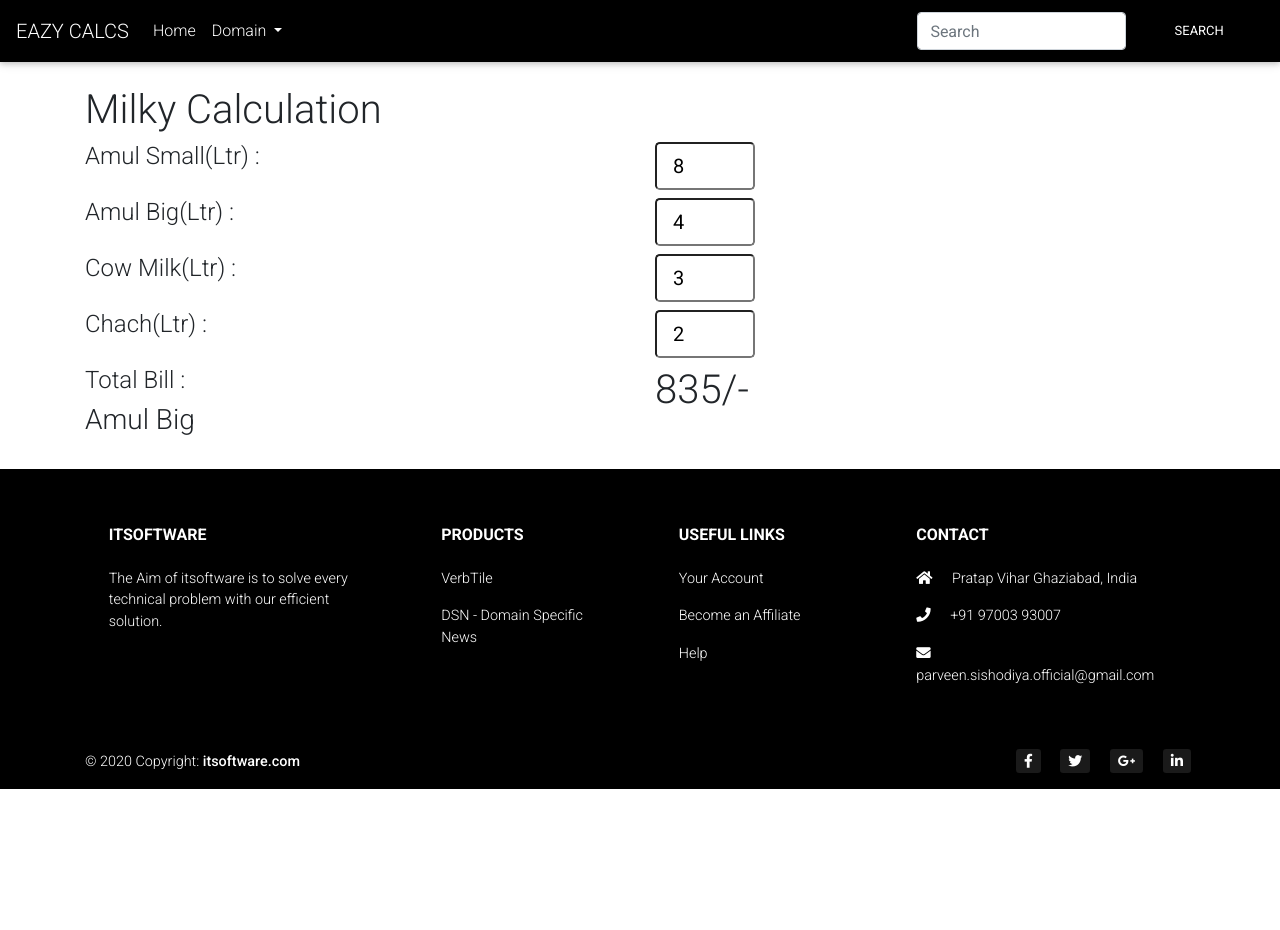
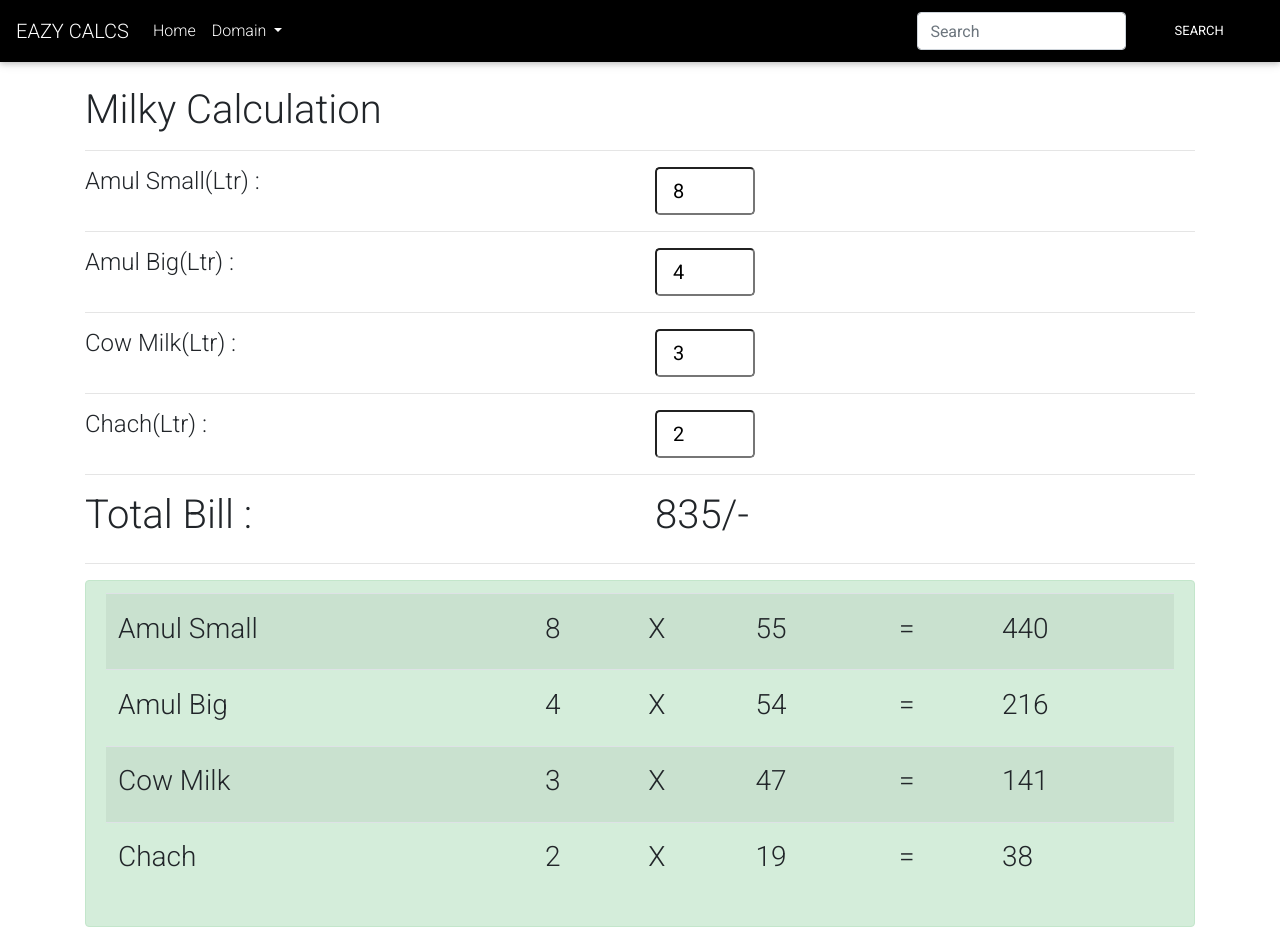
Before and after one commit to parveen-sishodiya-git/eazy-calcs, a plain HTML site: page index.htm in a window 1280 px wide. Shown: the top 930 px of the page. Before the commit the page ends 800 px from the top, so only its background shows below. Drawn offline with nearby package versions, Linux system fonts and the light colour scheme.

Commit message:
bill report added

```diff
--- a/index.htm
+++ b/index.htm
@@ -72,6 +72,7 @@
 
 <div class="container my-4">
   <h1>Milky Calculation</h1>
+<hr>
   <div class="row my-2">
 
     <div class="col-6">
@@ -82,6 +83,7 @@
       </div>
 
   </div>
+  <hr>
 
   <div class="row my-2">
 
@@ -93,7 +95,7 @@
       </div>
 
   </div>
-
+  <hr>
   <div class="row my-2">
 
     <div class="col-6">
@@ -104,7 +106,7 @@
       </div>
 
   </div>
-
+  <hr>
   <div class="row my-2">
 
     <div class="col-6">
@@ -115,16 +117,19 @@
       </div>
 
   </div>
-
+  <hr>
   <div class="row my-2">
 
     <div class="col-6">
-      <h4>Total Bill : </h4>
-      <h3>Amul Big</h3>
+      <h1>Total Bill : </h1>
     </div>
       <div id = "totalBill" class="col-6">
 
       </div>
+
+  </div>
+  <hr>
+  <div id="billReport" class="alert alert-success" role="alert">
 
   </div>
 
--- a/scripts/main.js
+++ b/scripts/main.js
@@ -16,8 +16,14 @@
 let cowMilk = document.getElementById("cowMilk").value;
 let chach = document.getElementById("chach").value;
 
+let smallAmulTotal = (smallAmulPrice * smallAmul);
+let bigAmulTotal = (bigAmulPrice * bigAmul);
+let cowMilkTotal = (cowMilkPrice * cowMilk);
+let chachTotal = (chachPrice * chach);
+
 printValues();
 totalBill();
+document.getElementById("billReport").innerHTML = billReport();
 
 document.getElementById("smallAmul").addEventListener("change",()=>{smallAmul = document.getElementById("smallAmul").value;printValues();totalBill()})
 document.getElementById("bigAmul").addEventListener("change",()=>{bigAmul = document.getElementById("bigAmul").value;printValues();totalBill()})
@@ -32,7 +38,58 @@
 }
 
 function totalBill(){
-    let totalBill = (smallAmulPrice * smallAmul) + (bigAmulPrice * bigAmul) + (cowMilkPrice * cowMilk) + (chachPrice * chach);
+    smallAmulTotal = (smallAmulPrice * smallAmul);
+    bigAmulTotal = (bigAmulPrice * bigAmul);
+    cowMilkTotal = (cowMilkPrice * cowMilk);
+    chachTotal = (chachPrice * chach);
+
+    let totalBill = smallAmulTotal + bigAmulTotal + cowMilkTotal + chachTotal;
     console.log(totalBill);
     document.getElementById("totalBill").innerHTML = `<h1>`+totalBill+`<span>/-</span></h1>`;
+    document.getElementById("billReport").innerHTML = billReport();
 }
+
+function billReport() {
+    return `<table class="table  table-striped">
+    <tbody>
+      <tr>
+      <th><h3>`+items[0]+`</h3></th>
+      <th><h3>`+smallAmul+`</h3></th>
+      <th><h3>X</h3></th>
+      <th><h3>`+smallAmulPrice+`</h3></th>
+      <th><h3>=</h3></th>
+      <th><h3>`+smallAmulTotal+`</h3></th>
+      </tr>
+
+      <tr>
+      <th><h3>`+items[1]+`</h3></th>
+      <th><h3>`+bigAmul+`</h3></th>
+      <th><h3>X</h3></th>
+      <th><h3>`+bigAmulPrice+`</h3></th>
+      <th><h3>=</h3></th>
+      <th><h3>`+bigAmulTotal+`</h3></th>
+      </tr>
+
+
+      <tr>
+      <th><h3>`+items[2]+`</h3></th>
+      <th><h3>`+cowMilk+`</h3></th>
+      <th><h3>X</h3></th>
+      <th><h3>`+cowMilkPrice+`</h3></th>
+      <th><h3>=</h3></th>
+      <th><h3>`+cowMilkTotal+`</h3></th>
+      </tr>
+
+      <tr>
+      <th><h3>`+items[3]+`</h3></th>
+      <th><h3>`+chach+`</h3></th>
+      <th><h3>X</h3></th>
+      <th><h3>`+chachPrice+`</h3></th>
+      <th><h3>=</h3></th>
+      <th><h3>`+chachTotal+`</h3></th>
+
+        </tr>
+
+    </tbody>
+  </table>`;
+}
```
